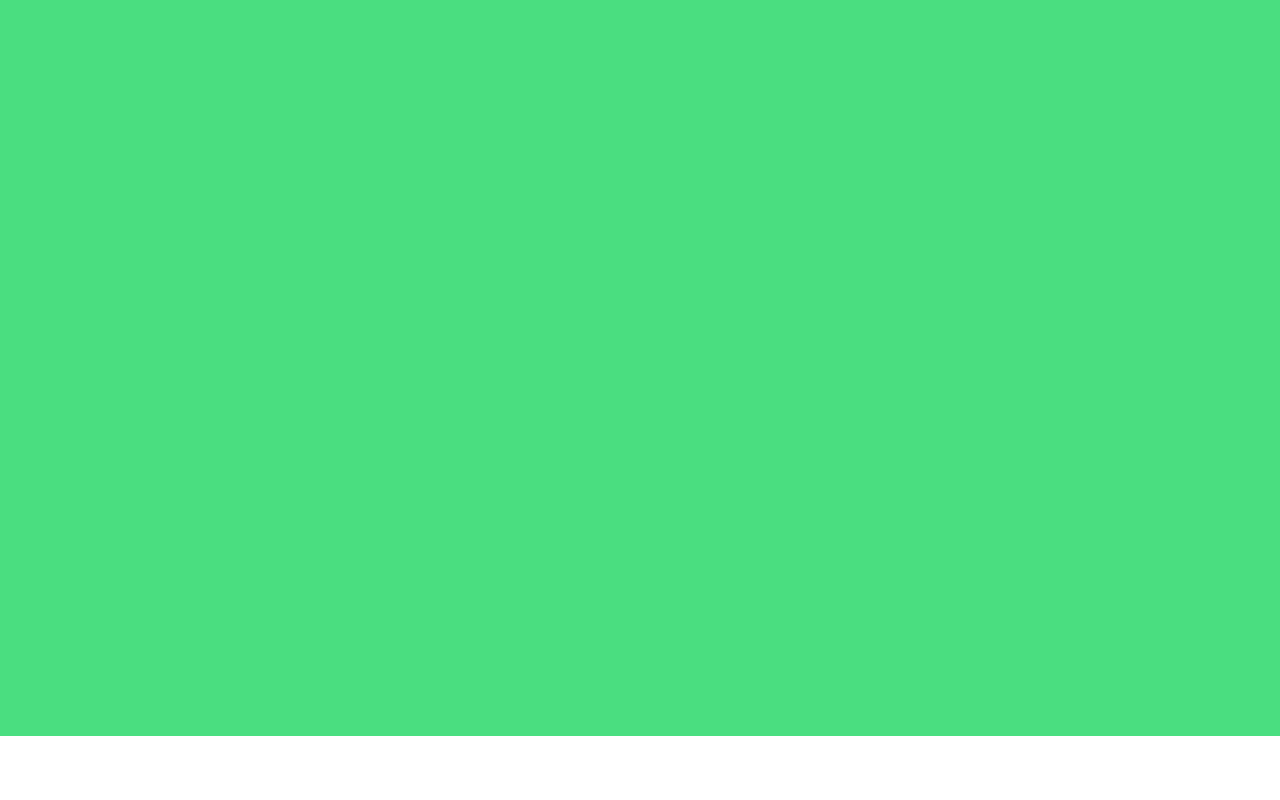
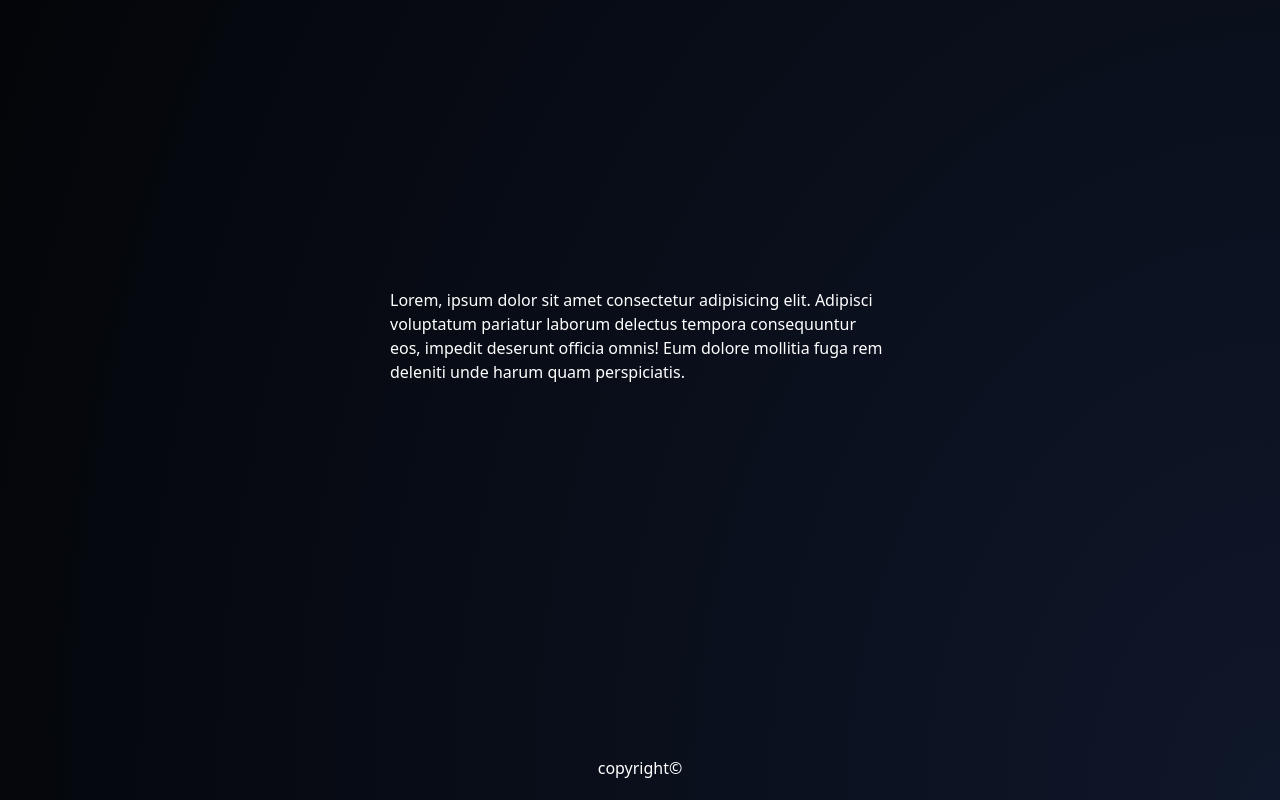
Before and after one commit to ThunyatepZ/int_project, a Next.js app in the folder Hand_sign/front/: page /Homepage in a window 1280 px wide. Shown: the part 864-1664 px from the top of the page. Before the commit the page ends 1600 px from the top, so only its background shows below. Built offline with nearby package versions, Linux system fonts and the light colour scheme.

Commit message:
fix bg to footer

```diff
--- /dev/null
+++ b/Hand_sign/front/src/components/Layout.jsx
@@ -0,0 +1,14 @@
+
+const Layout = ({ children }) => {
+  return (
+    <div className="flex flex-col min-h-screen bg-[radial-gradient(ellipse_at_bottom_right,_var(--tw-gradient-stops))] from-slate-900 to-black">
+
+      <main className="flex-grow">{children}</main>
+      <div className="p-5 text-white text-center">
+        copyright©
+      </div>
+    </div>
+  );
+};
+
+export default Layout;
--- a/Hand_sign/front/src/pages/Homepage.jsx
+++ b/Hand_sign/front/src/pages/Homepage.jsx
@@ -16,11 +16,11 @@ function Homepage() {
   }, [])
 
   return load ? <div className='flex justify-center items-center h-screen'><PulseLoader color='#ff793f' /></div> : (
-    <div className='scroll-smooth bg-[radial-gradient(ellipse_at_bottom_right,_var(--tw-gradient-stops))] from-slate-900 to-black overflow-hidden'>
+    <div className='scroll-smooth  overflow-hidden '>
       <div className='fixed w-full'>
         <Navbar />
       </div>
-      <div className='flex flex-col justify-center items-center w-full h-screen'>
+      <div className='scroll-smooth flex flex-col justify-center items-center w-full h-screen'>
         <div className="w-fit">
           <h1 className="mb-20 animate-typing delay-100 overflow-hidden whitespace-nowrap border-r-4 border-r-white text-5xl text-white font-bold">
             Welcome!
@@ -28,11 +28,15 @@ function Homepage() {
           </h1>
         </div>
         <div className='animate-bounce text-white bg-gray-500 px-8 py-3 rounded-xl'>
-          Start
+          <a href="#tap2">Start</a>
         </div>
       </div>
-      <div className='bg-green-400 w-full h-screen'>
-        Lorem ipsum dolor sit amet consectetur adipisicing elit. Eaque aperiam ratione quo repudiandae, labore vel eveniet incidunt atque similique optio! Quidem, vitae natus possimus cumque assumenda ea laboriosam incidunt aliquid.
+      <div id='tap2' className=' w-full h-screen text-white'>
+        <div className='absolute flex justify-center items-center w-full h-full'>
+          <div className='w-[500px]'>
+          Lorem, ipsum dolor sit amet consectetur adipisicing elit. Adipisci voluptatum pariatur laborum delectus tempora consequuntur eos, impedit deserunt officia omnis! Eum dolore mollitia fuga rem deleniti unde harum quam perspiciatis.
+          </div>
+        </div>
       </div>
     </div>
   )
--- a/Hand_sign/front/src/pages/_app.js
+++ /dev/null
@@ -1,5 +0,0 @@
-import "@/styles/globals.css";
-
-export default function App({ Component, pageProps }) {
-  return <Component {...pageProps} />;
-}
--- /dev/null
+++ b/Hand_sign/front/src/pages/_app.jsx
@@ -0,0 +1,10 @@
+import Layout from "@/components/Layout";
+import "@/styles/globals.css";
+
+export default function App({ Component, pageProps }) {
+  return (
+    <Layout>
+      <Component {...pageProps} />
+    </Layout>
+  );
+}
```
